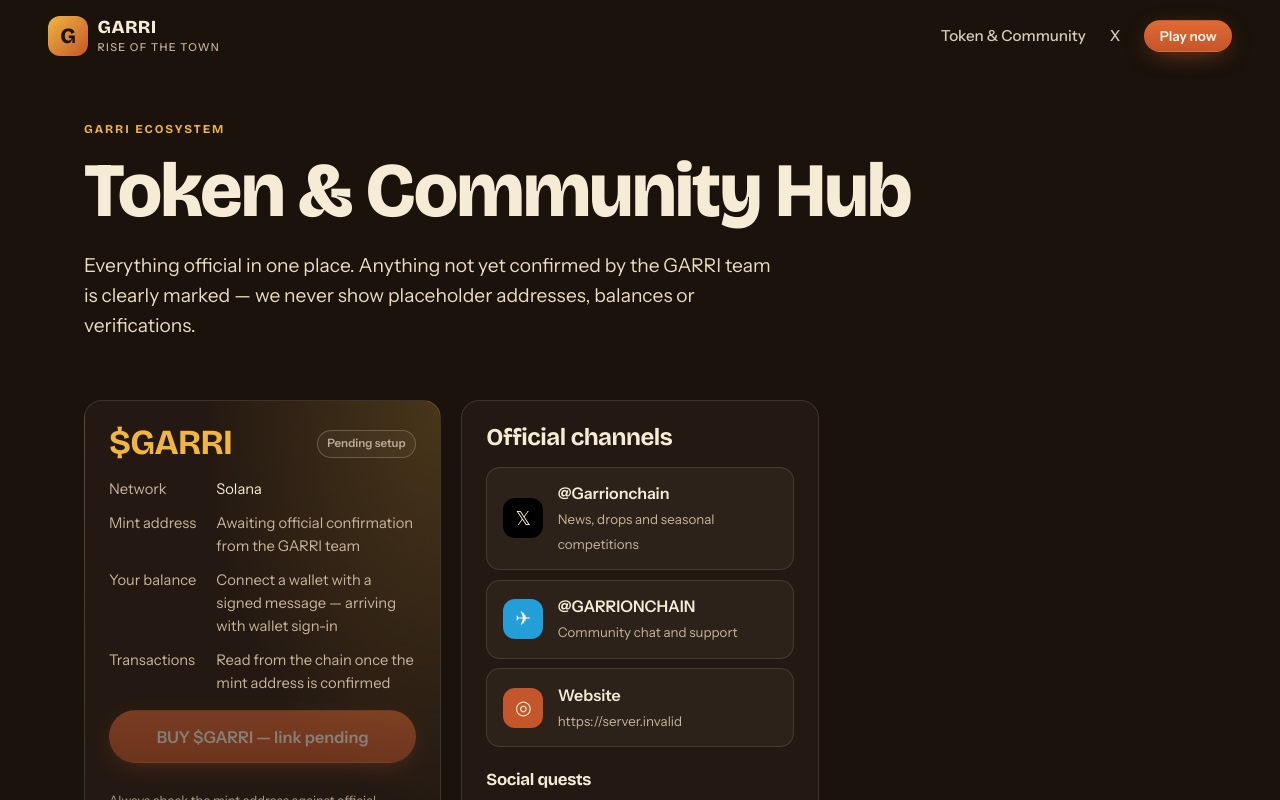
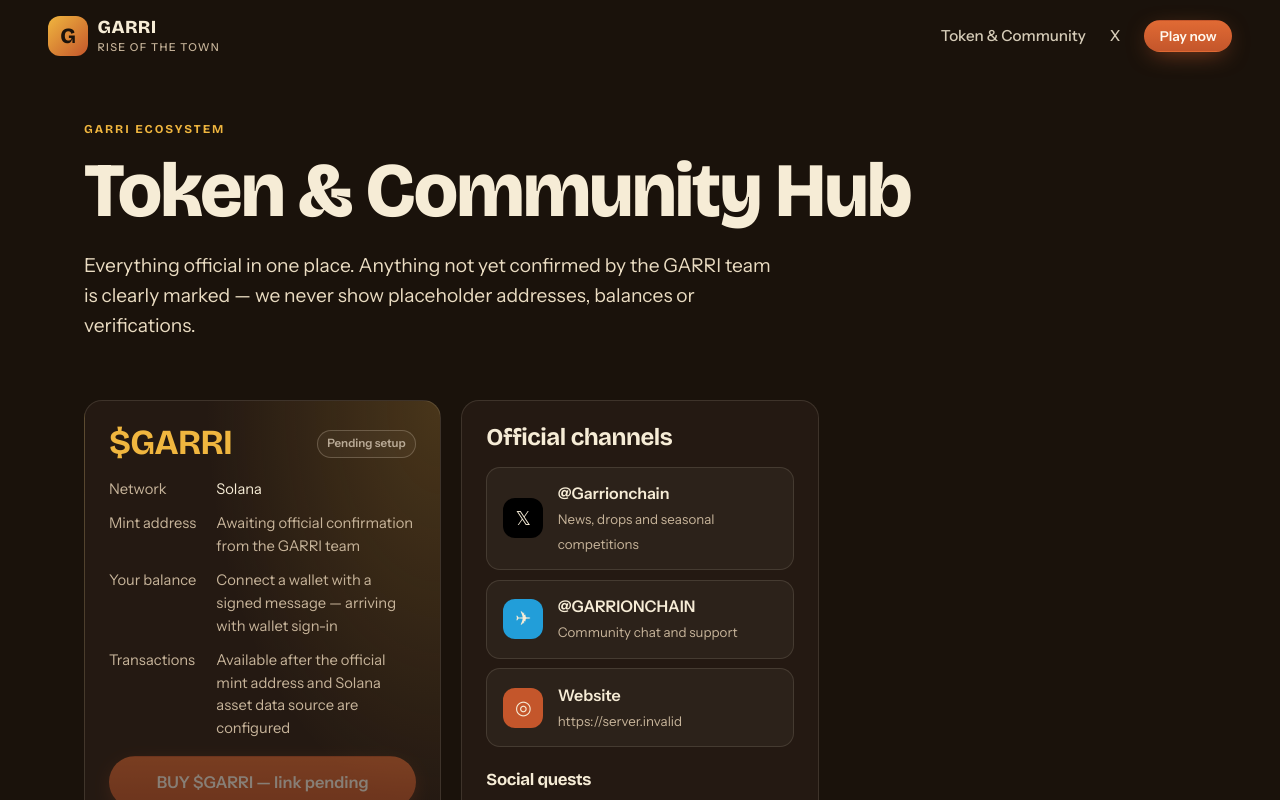
Before and after one commit to Khadija1346/3d-web3-farming-game, a React (Vite) app: page /hub in a window 1280 px wide. Shown: the top 800 px of the page. Built offline with nearby package versions, Linux system fonts and the light colour scheme; no server answers.

Commit message:
Correct integration readiness copy

```diff
--- a/src/pages/Hub.tsx
+++ b/src/pages/Hub.tsx
@@ -20,7 +20,7 @@ export default function Hub() {
       <section className="hub-head"><p className="eyebrow">GARRI ecosystem</p><h1>Token &amp; Community Hub</h1><p className="lede">Everything official in one place. Anything not yet confirmed by the GARRI team is clearly marked — we never show placeholder addresses, balances or verifications.</p></section>
       <div className="hub-grid">
         <section className="card token-card"><div className="card-top"><h2>{GARRI_TOKEN.symbol}</h2><StatusPill state={tokenReady ? 'live' : 'pending'} /></div>
-          <dl className="kv"><dt>Network</dt><dd>{GARRI_TOKEN.network}</dd><dt>Mint address</dt><dd className="addr">{tokenReady ? <><code>{GARRI_TOKEN.mintAddress}</code><CopyAddress value={GARRI_TOKEN.mintAddress} /></> : <span className="muted">Awaiting official confirmation from the GARRI team</span>}</dd><dt>Your balance</dt><dd className="muted">Connect a wallet with a signed message — arriving with wallet sign-in</dd><dt>Transactions</dt><dd className="muted">Read from the chain once the mint address is confirmed</dd></dl>
+          <dl className="kv"><dt>Network</dt><dd>{GARRI_TOKEN.network}</dd><dt>Mint address</dt><dd className="addr">{tokenReady ? <><code>{GARRI_TOKEN.mintAddress}</code><CopyAddress value={GARRI_TOKEN.mintAddress} /></> : <span className="muted">Awaiting official confirmation from the GARRI team</span>}</dd><dt>Your balance</dt><dd className="muted">Connect a wallet with a signed message — arriving with wallet sign-in</dd><dt>Transactions</dt><dd className="muted">Available after the official mint address and Solana asset data source are configured</dd></dl>
           {buyReady ? <a className="btn btn-primary btn-lg btn-block" href={GARRI_TOKEN.pumpFunUrl} target="_blank" rel="noreferrer">BUY $GARRI on Pump.fun</a> : <button className="btn btn-primary btn-lg btn-block" disabled>BUY $GARRI — link pending</button>}
           <p className="fine">Always check the mint address against official GARRI channels before buying.</p>
         </section>
```
